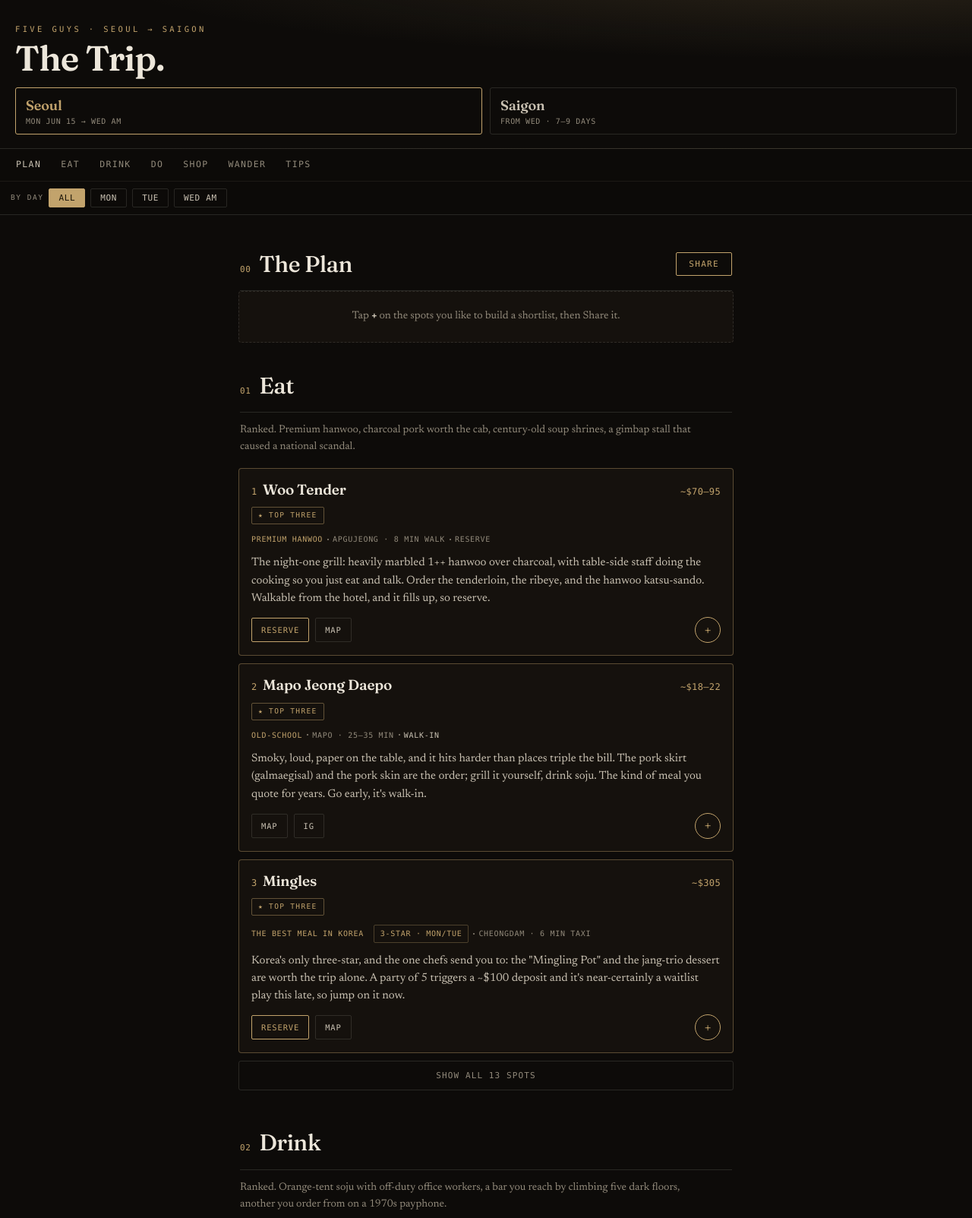
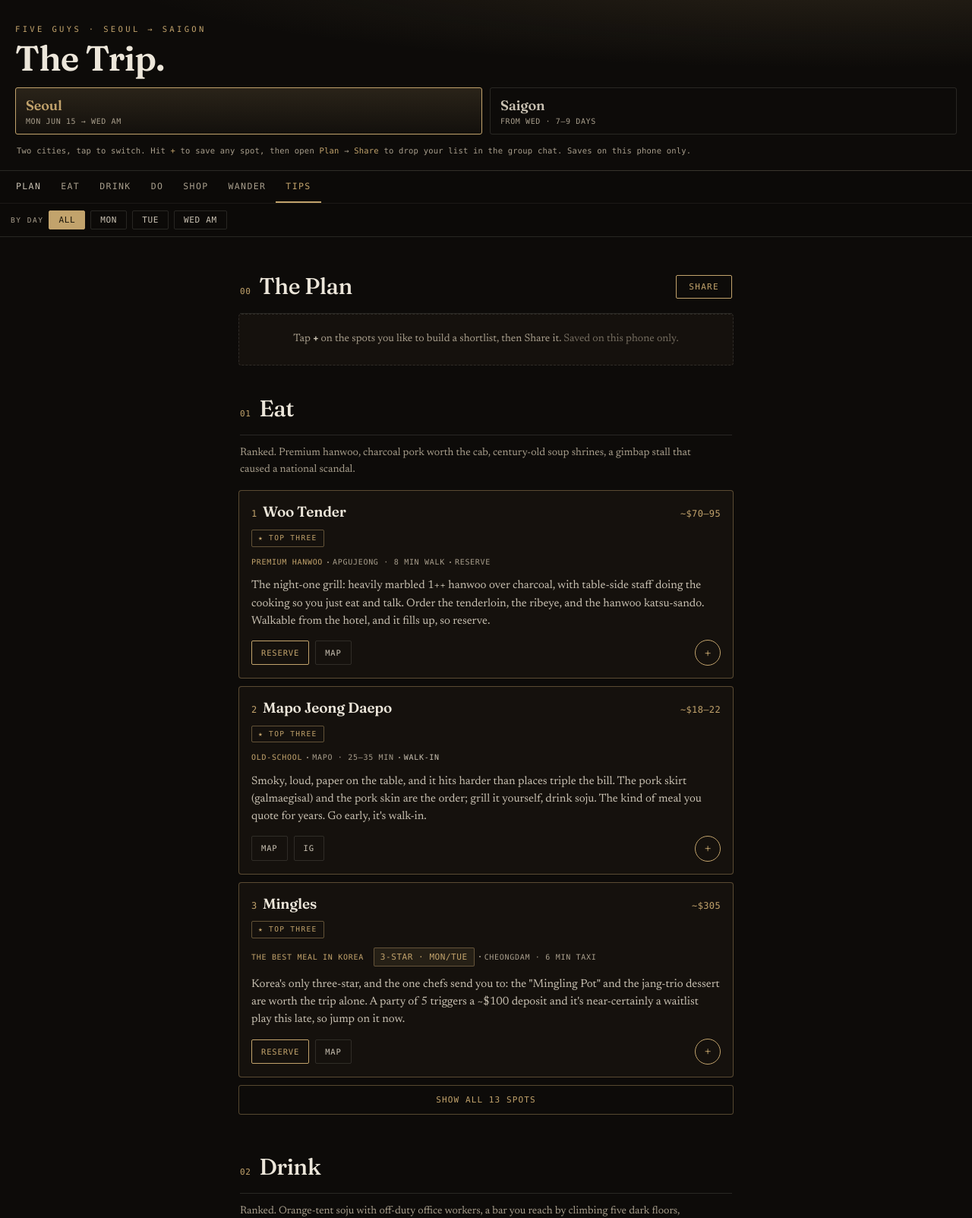
Before and after one commit to rafahali/seoul-trip, a plain HTML site: page index.html in a window 1280 px wide. Shown: the top 1603 px of the page at 76% size. Drawn offline with Linux system fonts and the light colour scheme.

Commit message:
Panel-review quick wins: subway fix, nav highlight, orientation, toggle affordance, flag contrast

```diff
--- a/index.html
+++ b/index.html
@@ -11,7 +11,7 @@
 <style>
   :root{
     --bg:#0d0b09; --card:#15110d; --card2:#1c1711; --line:rgba(233,226,214,.13); --line2:rgba(233,226,214,.07);
-    --txt:#ece6da; --soft:#c9c1b2; --mut:#928a7b; --brass:#c2a36c; --brassdim:#9a7f53; --oxblood:#b0584a;
+    --txt:#ece6da; --soft:#c9c1b2; --mut:#a89e8c; --brass:#c2a36c; --brassdim:#9a7f53; --oxblood:#b0584a;
     --serif:'Fraunces',Georgia,serif; --read:'Newsreader',Georgia,serif;
     --mono:ui-monospace,'SF Mono',Menlo,Consolas,monospace;
   }
@@ -28,7 +28,9 @@
   .citysw{display:flex;gap:10px}
   .citysw button{flex:1;background:transparent;border:1px solid var(--line);color:var(--mut);
     border-radius:3px;padding:11px 13px;font-family:inherit;cursor:pointer;text-align:left;transition:.18s}
-  .citysw button.active{border-color:var(--brass)}
+  .citysw button.active{border-color:var(--brass);background:linear-gradient(180deg,rgba(194,163,108,.16),rgba(194,163,108,.03))}
+  .orient{font-family:var(--mono);font-size:10.5px;line-height:1.6;letter-spacing:.02em;color:var(--mut);margin:13px 2px 0}
+  .orient b{color:var(--brass);font-weight:500}
   .citysw .cn{display:block;font-family:var(--serif);font-size:18px;font-weight:600;letter-spacing:-.01em;color:var(--soft)}
   .citysw button.active .cn{color:var(--brass)}
   .citysw .cd{display:block;font-family:var(--mono);font-size:10px;letter-spacing:.06em;text-transform:uppercase;color:var(--mut);margin-top:4px}
@@ -74,8 +76,8 @@
   .tag:not(:first-child):not(.lock):not(.day)::before{content:"";position:absolute;left:-7px;top:50%;width:2px;height:2px;border-radius:50%;background:var(--mut);transform:translateY(-50%)}
   .tag.vibe{color:var(--brass)}
   .tag.wi{color:var(--soft)}
-  .tag.lock{color:#f4d9d2;background:rgba(176,88,74,.22);border:1px solid rgba(176,88,74,.5);padding:3px 8px;border-radius:2px;text-transform:uppercase}
-  .tag.day{color:var(--brass);border:1px solid rgba(194,163,108,.32);padding:3px 8px;border-radius:2px}
+  .tag.lock{font-size:11px;letter-spacing:.05em;color:#f6dcd5;background:rgba(176,88,74,.28);border:1px solid rgba(176,88,74,.6);padding:3px 8px;border-radius:2px;text-transform:uppercase}
+  .tag.day{font-size:11px;letter-spacing:.05em;color:var(--brass);background:rgba(194,163,108,.1);border:1px solid rgba(194,163,108,.4);padding:3px 8px;border-radius:2px}
   .card p{margin:12px 0 13px;font-size:15px;line-height:1.55;color:var(--soft)}
   .links{display:flex;flex-wrap:wrap;gap:8px;align-items:center}
   .btn{font-family:var(--mono);font-size:10.5px;letter-spacing:.08em;text-transform:uppercase;padding:7px 12px;border-radius:2px;border:1px solid var(--line);color:var(--soft);background:transparent}
@@ -87,8 +89,8 @@
   .add.on{background:var(--brass);color:#1a1408}
   .sharebtn{margin-left:auto;background:transparent;border:1px solid var(--brass);color:var(--brass);
     font-family:var(--mono);font-size:11px;letter-spacing:.12em;text-transform:uppercase;padding:8px 16px;border-radius:2px;cursor:pointer;align-self:center}
-  .show-all{display:block;width:100%;margin:4px 0 12px;background:transparent;border:1px solid var(--line);
-    color:var(--mut);font-family:var(--mono);font-size:11px;letter-spacing:.1em;text-transform:uppercase;padding:12px;border-radius:3px;cursor:pointer}
+  .show-all{display:block;width:100%;margin:4px 0 12px;background:transparent;border:1px solid rgba(194,163,108,.4);
+    color:var(--brass);font-family:var(--mono);font-size:11px;letter-spacing:.1em;text-transform:uppercase;padding:12px;border-radius:3px;cursor:pointer}
   body.filtering .show-all{display:none}
 
   .empty{color:var(--mut);font-size:14px;background:var(--card);border:1px dashed var(--line);border-radius:4px;padding:22px;text-align:center}
@@ -124,6 +126,7 @@
     <button data-city="seoul" class="active"><span class="cn">Seoul</span><span class="cd">Mon Jun 15 &rarr; Wed AM</span></button>
     <button data-city="hcmc"><span class="cn">Saigon</span><span class="cd">from Wed &middot; 7&ndash;9 days</span></button>
   </div>
+  <p class="orient">Two cities, tap to switch. Hit <b>+</b> to save any spot, then open <b>Plan</b> &rarr; <b>Share</b> to drop your list in the group chat. Saves on this phone only.</p>
 </header>
 
 <div class="bars">
@@ -197,7 +200,7 @@
       </div>
       <div class="card" data-id="s-jungsik" data-name="Jungsik (2-star)" data-city="seoul" data-day="mon,tue" data-daytag="dinner, Mon/Tue">
         <div class="card-head"><h3><span class="rank">5</span>Jungsik</h3><span class="price">~$240</span></div>
-        <div class="tags"><span class="tag day">Any night &middot; 2-star</span><span class="tag">Cheongdam &middot; 6 min taxi</span><span class="tag">reserve</span></div>
+        <div class="tags"><span class="tag day">Any night &middot; 2-star</span><span class="tag">Gangnam &middot; 6 min taxi</span><span class="tag">reserve</span></div>
         <p>Modern Korean from the same house as the 3-star in NYC, the least stuffy of the fine-dining tier and the only top spot open both your nights. The gimbap course and the hanwoo galbi are the signatures. The big meal without the ceremony.</p>
         <div class="links"><a class="btn book" href="https://www.catchtable.net/shop/jungsik">Reserve</a><a class="btn map" href="https://www.google.com/maps/search/?api=1&query=Jungsik+Seoul">Map</a><button class="add">+</button></div>
       </div>
@@ -525,7 +528,7 @@
     <p class="sec-sub">The handful of things that make Seoul easy. Read once, then move like you live here.</p>
     <div class="card"><p style="margin:0"><b>Maps:</b> use Naver Map (or KakaoMap). Google driving navigation doesn't work in Korea. Search in English, it mostly resolves.</p></div>
     <div class="card"><p style="margin:0"><b>Taxis:</b> grab the KakaoT app, the local Uber, cheap and everywhere. Most of this menu is a $4&ndash;6 ride from the hotel.</p></div>
-    <div class="card"><p style="margin:0"><b>Subway:</b> Line 3 runs straight from Apgujeong to nearly every old-Seoul spot here, no transfer. Buy a T-money card at any convenience store and tap on and off.</p></div>
+    <div class="card"><p style="margin:0"><b>Subway:</b> Apgujeong is on Line 3, which reaches the Jongno-area spots, but budget a transfer for Euljiro, Sindang, and Dongmyo (or just grab a KakaoT taxi, $4&ndash;6). Buy a T-money card at any convenience store and tap on and off.</p></div>
     <div class="card"><p style="margin:0"><b>Cash:</b> needed for the tents, flea markets, and the nogari alley. Cards work everywhere else.</p></div>
     <div class="card"><p style="margin:0"><b>Don't tip.</b> Anywhere. Korea doesn't do it and it reads as odd. The price is the price.</p></div>
     <div class="card"><p style="margin:0"><b>Translation:</b> download Papago, it beats Google Translate for Korean and has a camera mode that reads menus live.</p></div>
@@ -991,13 +994,20 @@
     });
   });
 
-  document.querySelectorAll('nav button').forEach(b=>{
+  const navBtns=document.querySelectorAll('nav button');
+  function setNav(sec){navBtns.forEach(x=>x.classList.toggle('on',x.dataset.sec===sec));}
+  navBtns.forEach(b=>{
     b.addEventListener('click',()=>{
       const sec=b.dataset.sec;
+      setNav(sec);
       let el = sec==='plan' ? document.getElementById('plan') : document.querySelector('#city-'+activeCity+' [data-sec="'+sec+'"]');
       if(el) el.scrollIntoView({behavior:'smooth',block:'start'});
     });
   });
+  try{
+    const spy=new IntersectionObserver(es=>{es.forEach(e=>{if(e.isIntersecting){const s=e.target.id==='plan'?'plan':e.target.dataset.sec;if(s)setNav(s);}});},{rootMargin:'-112px 0px -72% 0px'});
+    document.querySelectorAll('#plan, section[data-sec]').forEach(s=>spy.observe(s));
+  }catch(e){}
 
   function mark(btn,on){btn.classList.toggle('on',on);btn.textContent=on?'✓':'+';btn.setAttribute('aria-label',on?'Added':'Add to plan');}
   document.querySelectorAll('.card').forEach(card=>{
@@ -1042,7 +1052,7 @@
   function renderPlan(){
     const wrap=document.getElementById('planlist');
     const all=Object.entries(state.items).map(([id,it])=>({id,...it}));
-    if(!all.length){wrap.innerHTML='<div class="empty">Tap <b>+</b> on the spots you like to build a shortlist, then Share it.</div>';return;}
+    if(!all.length){wrap.innerHTML='<div class="empty">Tap <b>+</b> on the spots you like to build a shortlist, then Share it. <span style="opacity:.65">Saved on this phone only.</span></div>';return;}
     let html='';
     ['seoul','hcmc'].forEach(c=>{
       const rows=all.filter(e=>(e.city||'seoul')===c); if(!rows.length)return;
```
